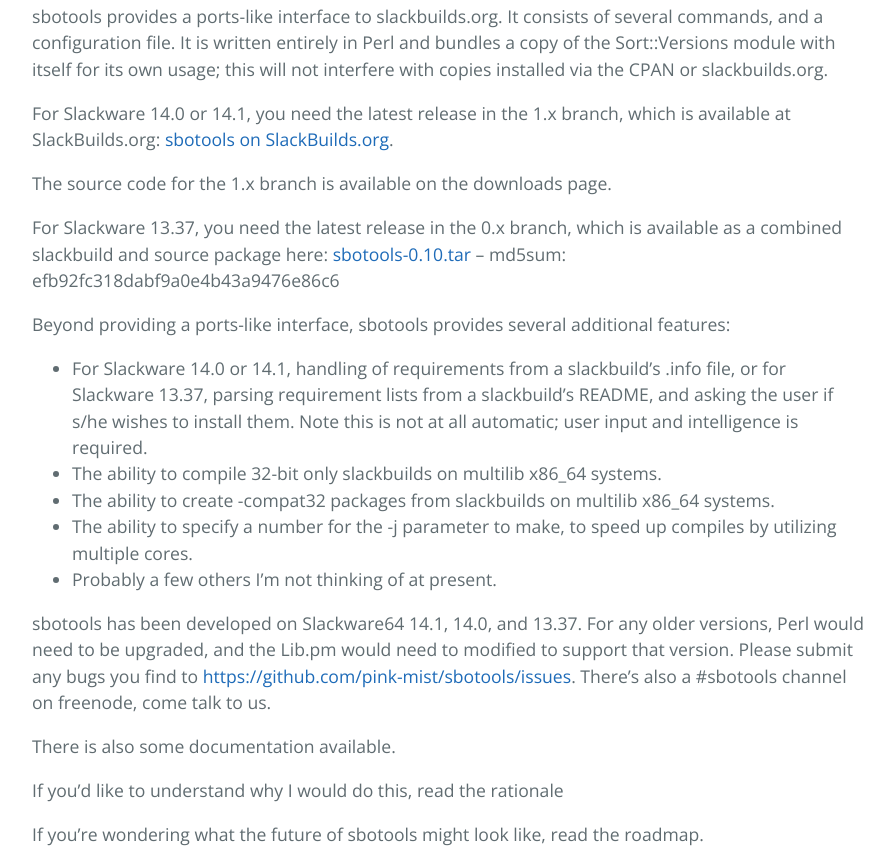
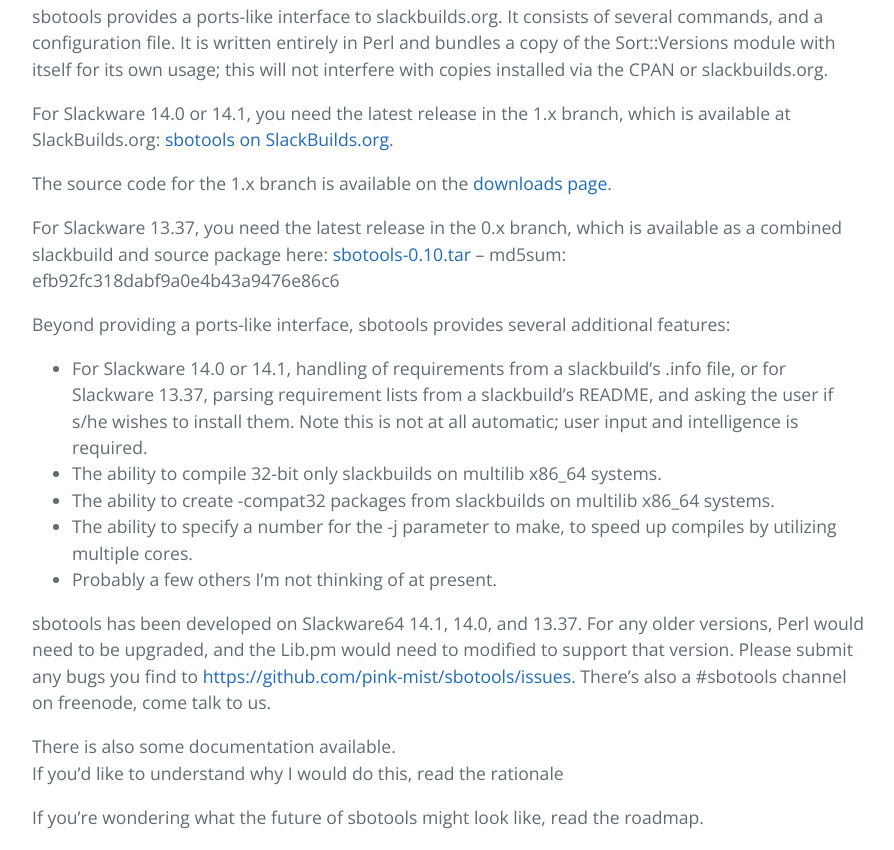
Before and after one commit to pink-mist/sbotools, a plain HTML site: page index.html in a window 1280 px wide. Shown: the part 482-1332 px from the top of the page, without its empty margins (192-1086 px from the left). Drawn offline with nearby package versions, Linux system fonts and the light colour scheme.

Commit message:
Create download link and change some <p>s to <br>s

```diff
--- a/index.html
+++ b/index.html
@@ -26,7 +26,7 @@
 <p>For Slackware 14.0 or 14.1, you need the latest release in the 1.x branch, which is available at SlackBuilds.org:
 <a href="http://slackbuilds.org/repository/14.1/system/sbotools/">sbotools on SlackBuilds.org</a>.</p>
 
-<p>The source code for the 1.x branch is available on the downloads page.</p>
+<p>The source code for the 1.x branch is available on the <a href="https://pink-mist.github.io/sbotools/downloads/">downloads page</a>.</p>
 
 <p>For Slackware 13.37, you need the latest release in the 0.x branch, which is available as a combined slackbuild and source package here:
 <a href="http://dawnrazor.net/wp-content/uploads/2012/10/sbotools-0.10.tar">sbotools-0.10.tar</a> – md5sum: efb92fc318dabf9a0e4b43a9476e86c6</p>
@@ -43,9 +43,9 @@
 
 <p>sbotools has been developed on Slackware64 14.1, 14.0, and 13.37. For any older versions, Perl would need to be upgraded, and the Lib.pm would need to modified to support that version. Please submit any bugs you find to <a href="https://github.com/pink-mist/sbotools/issues">https://github.com/pink-mist/sbotools/issues</a>. There’s also a #sbotools channel on freenode, come talk to us.</p>
 
-<p>There is also some documentation available.</p>
+<p>There is also some documentation available.<br>
 
-<p>If you’d like to understand why I would do this, read the rationale</p>
+If you’d like to understand why I would do this, read the rationale<br>
 
 <p>If you’re wondering what the future of sbotools might look like, read the roadmap.</p>
 
```
